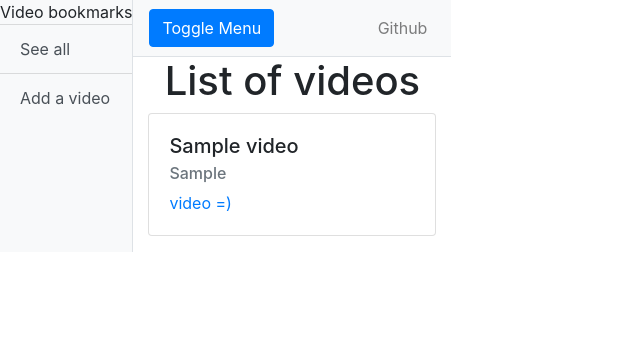
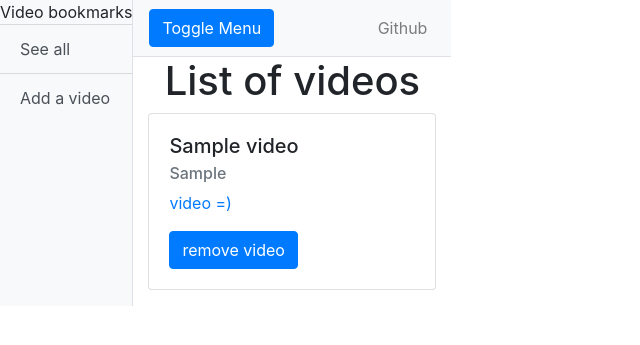
Before and after one commit to Konsulttiktukka-Consulting/OT-miniprojekti, a Flask app: page /videos in a window 1280 px wide. Shown: the top 345 px of the page, without its empty margins (0-640 px from the left). Run offline with Flask 2, Linux system fonts and the light colour scheme; tables that the repository leaves empty hold one stand-in row (values such as "Sample post"); some libraries are stand-ins or nearby versions.

Commit message:
Add remove video button

```diff
--- a/application/templates/videos/list.html
+++ b/application/templates/videos/list.html
@@ -1,7 +1,4 @@
-{% extends "layout.html" %}
-
-
-{% block body %}
+{% extends "layout.html" %} {% block body %}
 <!-- table table-hover table-sm  -->
 <h1 class="text-center">List of videos</h1>
 {% for video in videos %}
@@ -13,14 +10,35 @@
       <a href="https://www.youtube.com/watch?v=ioj6RdUR5r4">video =)</a>
     </p>
 
+    <div>
+      <form
+        method="POST"
+        action="{{ url_for('videos.remove_video', video_id=video.id) }}"
+      >
+        <input
+          class="btn btn-primary"
+          type="submit"
+          name="view"
+          value="remove video"
+        />
+      </form>
+    </div>
 
-    {#<div>
-      <form method="POST" action="{{ url_for('videos.videos_show', video_id=obj.id) }}">
-        <input class="btn btn-primary" type="submit" name="view" value="Toggle video" />
+    {#
+    <div>
+      <form
+        method="POST"
+        action="{{ url_for('videos.videos_show', video_id=video.id) }}"
+      >
+        <input
+          class="btn btn-primary"
+          type="submit"
+          name="view"
+          value="Toggle video"
+        />
       </form>
-    </div>#}
-
+    </div>
+    #}
   </div>
 </div>
-{% endfor %}
-{% endblock %}
+{% endfor %} {% endblock %}
--- a/application/videos/views.py
+++ b/application/videos/views.py
@@ -25,6 +25,14 @@ def videos_create():
             db.session().commit()
             return redirect(url_for("videos.videos_index"))
 
+@bp.route("/videos/remove/<video_id>", methods=["POST"])
+def remove_video(video_id):
+    video = Video.query.get(video_id)
+    db.session().delete(video)
+    db.session().commit()
+
+    return redirect(url_for("videos.videos_index"))
+
 
 @bp.route("/videos", methods=["GET"])
 def videos_index():
```
